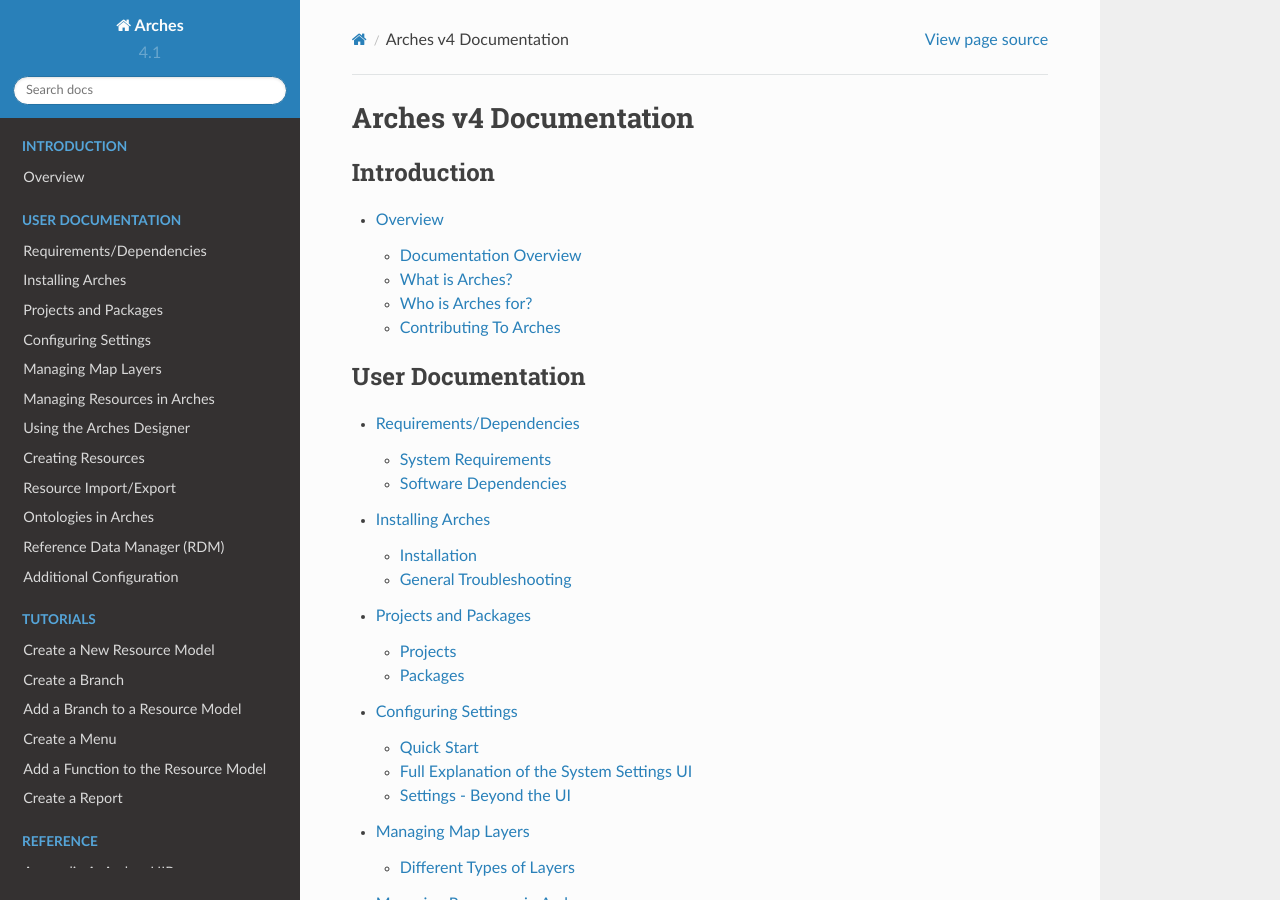
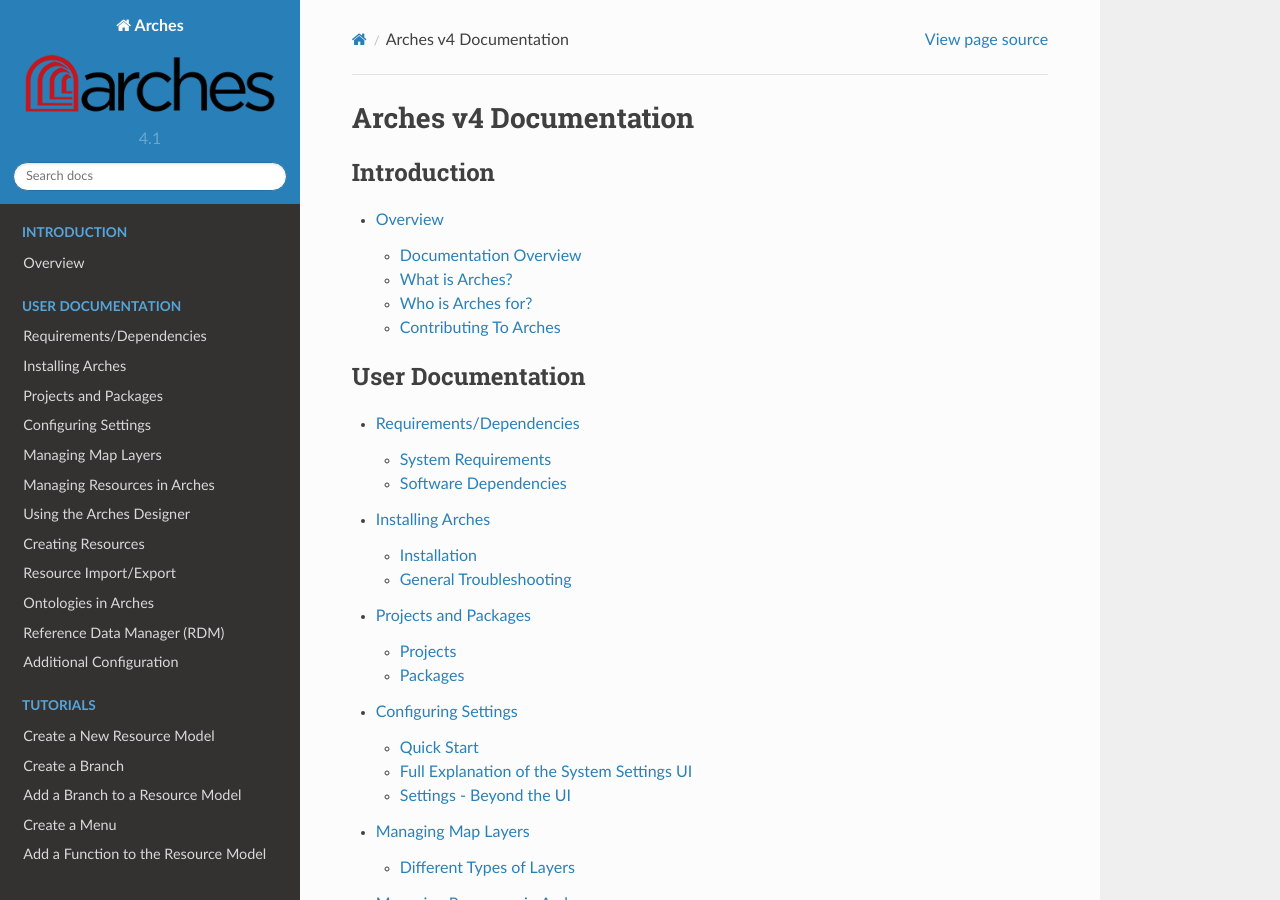
Before and after one commit to archesproject/arches-docs, a Sphinx documentation site: the page built from docs/index.txt, in a window 1280 px wide and 900 px high. Built offline with Sphinx 7.4.7 and the Read the Docs theme 2.0.0, drawn with Linux system fonts in a browser that asks for light colours.

Commit message:
add logos and favicon

```diff
--- a/docs/conf.py
+++ b/docs/conf.py
@@ -138,12 +138,12 @@
 
 # The name of an image file (relative to this directory) to place at the top
 # of the sidebar.
-#html_logo = None
+html_logo = 'images/arches-logo.png'
 
 # The name of an image file (within the static path) to use as favicon of the
 # docs.  This file should be a Windows icon file (.ico) being 16x16 or 32x32
 # pixels large.
-#html_favicon = None
+html_favicon = 'images/favicon.ico'
 
 # Add any paths that contain custom static files (such as style sheets) here,
 # relative to this directory. They are copied after the builtin static files,
```
Also changed, not shown: docs/images/README.md (+2 -0 lines), docs/images/arches-logo.png (added), docs/images/favicon.ico (added).
